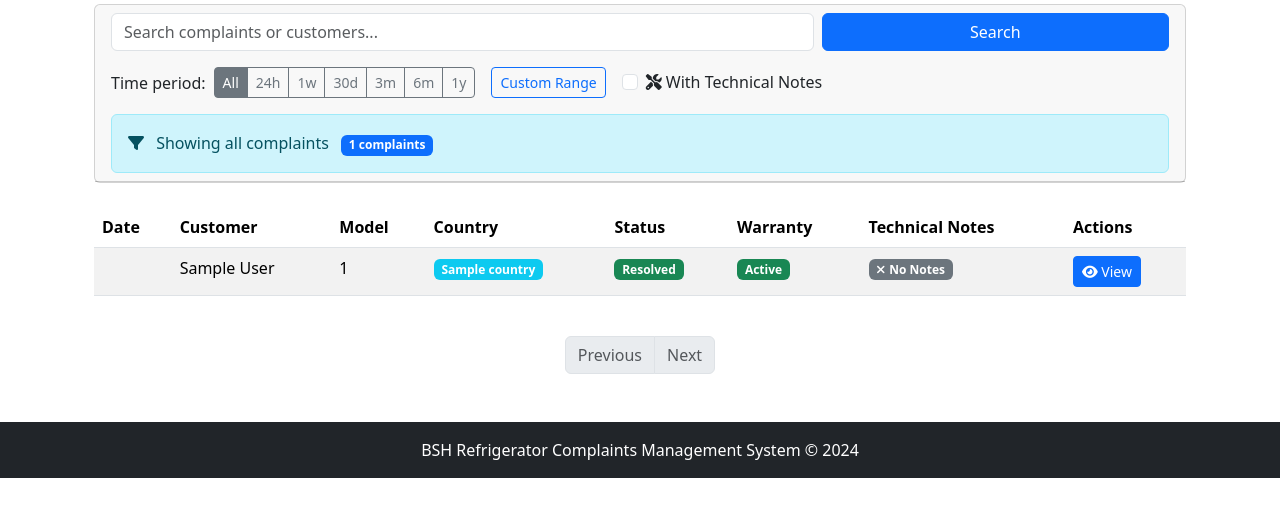
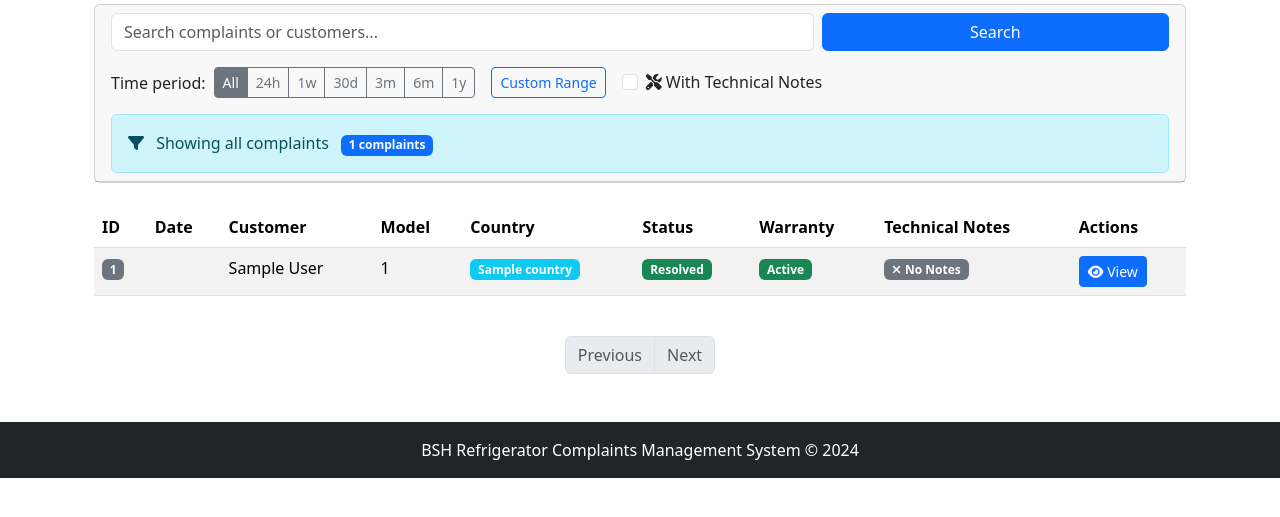
Before and after one commit to prometa-ai/demo-bsh-complaints-management, a Flask app: template templates/complaints.html in a window 1280 px wide. Shown: the part 184-701 px from the top of the page. Run offline with Flask 3, Linux system fonts and the light colour scheme; the template is opened without the code that fills it: most values are stand-ins (such as "Sample title", 1, 10 or a date in 2020); some libraries are stand-ins or nearby versions.

Commit message:
Add complaint ID column to complaints table

```diff
--- a/templates/complaints.html
+++ b/templates/complaints.html
@@ -108,6 +108,7 @@
                 <table class="table table-striped table-hover">
                     <thead>
                         <tr>
+                            <th>ID</th>
                             <th>Date</th>
                             <th>Customer</th>
                             <th>Model</th>
@@ -121,6 +122,9 @@
                     <tbody>
                         {% for complaint in complaints %}
                         <tr>
+                            <td>
+                                <span class="badge bg-secondary">{{ complaint[0] }}</span>
+                            </td>
                             <td>{{ complaint[1]['complaintDetails']['dateOfComplaint'].split('T')[0] }}</td>
                             <td>{{ complaint[1]['customerInformation']['fullName'] }}</td>
                             <td>{{ complaint[1]['productInformation']['modelNumber'] }}</td>
```
